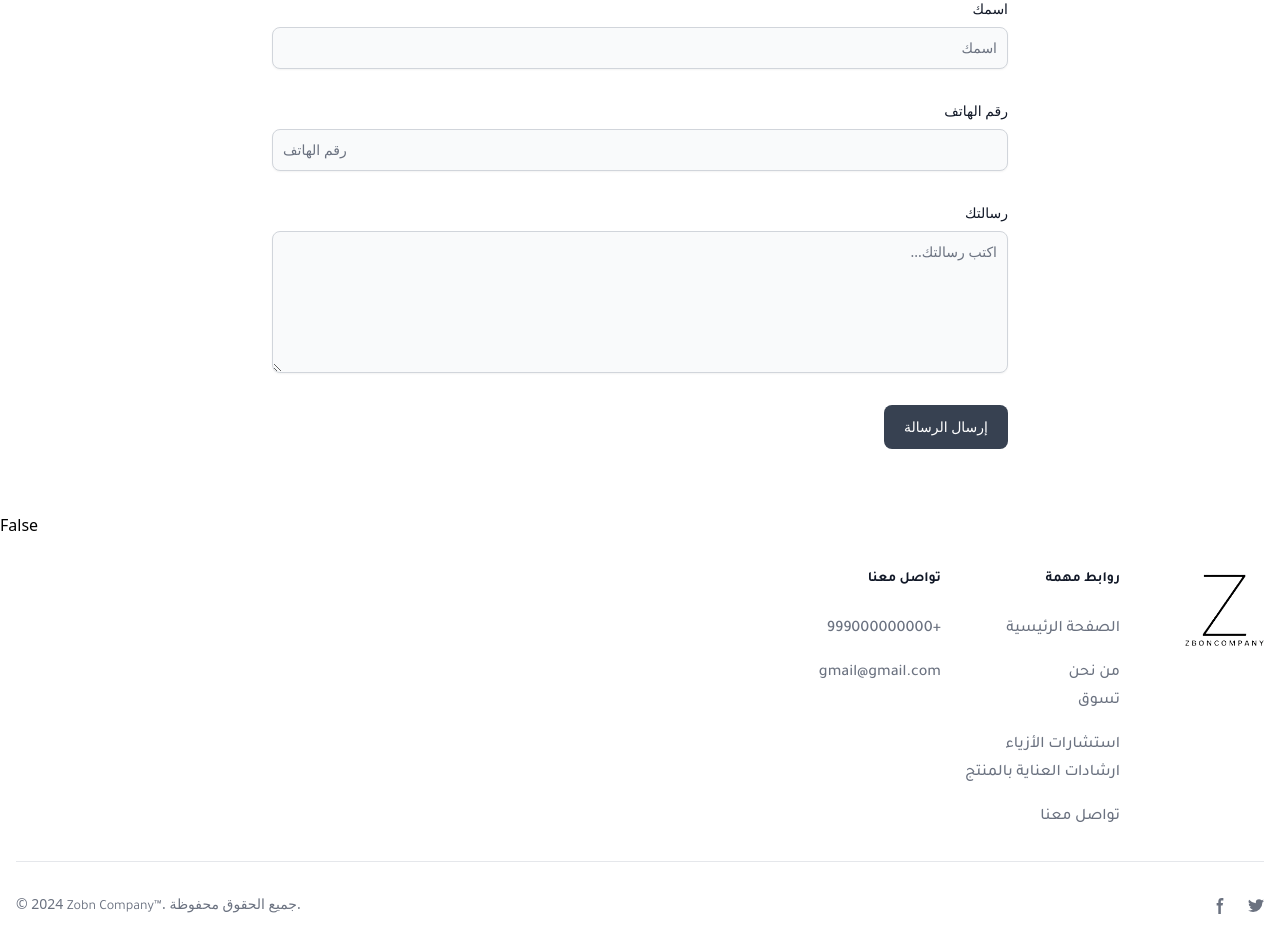
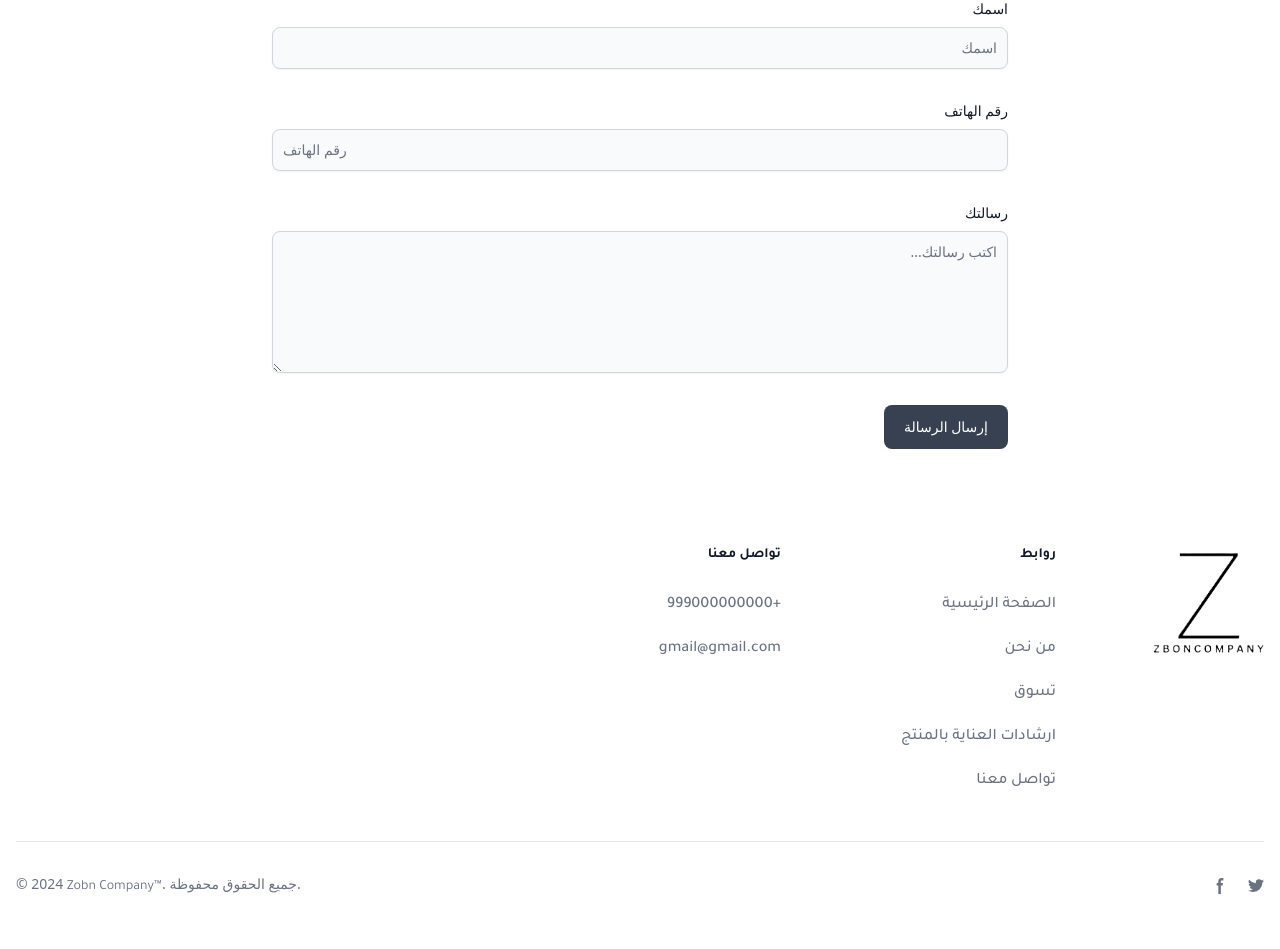
Before and after one commit to Abubakr-Alsheikh/zobn-company, a Django app: page /contact-us in a window 1280 px wide. Shown: the part 309-1258 px from the top of the page. After the commit the page ends 1203 px from the top, so only its background shows below. Run offline with Django 5.2, Linux system fonts and the light colour scheme; some libraries are stand-ins or nearby versions.

Commit message:
Cleaing up, adding js, improving footer

```diff
--- a/core/views.py
+++ b/core/views.py
@@ -55,7 +55,6 @@ def contact_us(request, slug=None):
             if product:
                 contact.product = product # associate the contact with product
             contact.save() # Now save
-            print(product)
             messages.success(request, 'تم إرسال رسالتك بنجاح!')
             if product:
                 return redirect('home:product_detail', slug=product.slug)
--- /dev/null
+++ b/static/js/scripts.js
@@ -0,0 +1,37 @@
+const headerContainer = document.getElementById("header-container");
+const logo = document.getElementById("logo");
+
+window.addEventListener("scroll", function () {
+  const scrollPosition = window.scrollY;
+
+  // Change header background
+  if (scrollPosition > 0) {
+    headerContainer.classList.add("bg-white", "dark:bg-gray-900", "border-b", "border-gray-200", "dark:border-gray-700");
+  } else {
+    headerContainer.classList.remove("bg-white", "dark:bg-gray-900", "border-b", "border-gray-200", "dark:border-gray-700");
+  }
+
+  // Change logo size
+  if (scrollPosition > 0) {
+    logo.classList.add("h-16"); // Adjust the height as needed
+    logo.classList.remove("h-24"); // Adjust the height as needed
+  } else {
+    logo.classList.remove("h-16");
+    logo.classList.add("h-24"); // Adjust the height as needed
+  }
+});
+
+document.addEventListener("DOMContentLoaded", function () {
+  var successModal = document.getElementById("successModal");
+  if (successModal) {
+    successModal.classList.remove("hidden"); // Show the modal immediately if present
+  }
+
+  // Add event listener to close button (optional)
+  var closeButtons = successModal.querySelectorAll('[data-modal-toggle="successModal"]');
+  closeButtons.forEach(function (closeButton) {
+    closeButton.addEventListener("click", function () {
+      successModal.classList.add("hidden");
+    });
+  });
+});
--- a/static/src/output.css
+++ b/static/src/output.css
@@ -1233,6 +1233,10 @@ input:checked + .toggle-bg {
   margin-left: auto;
 }
 
+.ml-24 {
+  margin-left: 6rem;
+}
+
 .block {
   display: block;
 }
@@ -1327,6 +1331,10 @@ input:checked + .toggle-bg {
 
 .h-modal {
   height: calc(100% - 2rem);
+}
+
+.h-28 {
+  height: 7rem;
 }
 
 .w-1\/2 {
@@ -1469,6 +1477,10 @@ input:checked + .toggle-bg {
 
 .grid-cols-7 {
   grid-template-columns: repeat(7, minmax(0, 1fr));
+}
+
+.flex-row {
+  flex-direction: row;
 }
 
 .flex-col {
@@ -2540,6 +2552,10 @@ h1, h2, h3, p, a{
     margin-top: 0px;
   }
 
+  .md\:ml-24 {
+    margin-left: 6rem;
+  }
+
   .md\:flex {
     display: flex;
   }
@@ -2574,6 +2590,18 @@ h1, h2, h3, p, a{
 
   .md\:flex-row {
     flex-direction: row;
+  }
+
+  .md\:flex-col {
+    flex-direction: column;
+  }
+
+  .md\:items-start {
+    align-items: flex-start;
+  }
+
+  .md\:items-center {
+    align-items: center;
   }
 
   .md\:justify-start {
@@ -2619,6 +2647,14 @@ h1, h2, h3, p, a{
     padding-bottom: 10rem;
   }
 
+  .md\:text-left {
+    text-align: left;
+  }
+
+  .md\:text-right {
+    text-align: right;
+  }
+
   .md\:text-justify {
     text-align: justify;
   }
--- a/templates/_base.html
+++ b/templates/_base.html
@@ -25,21 +25,8 @@
     <div class="mx-auto">{% block content %} {% endblock content %}</div>
 
     {% include "include/footer.html" %}
-    <script>
-      document.addEventListener('DOMContentLoaded', function() {
-        var successModal = document.getElementById('successModal');
-        if (successModal) {
-            successModal.classList.remove('hidden');  // Show the modal immediately if present
-        }
+    <script src="{% static "js/scripts.js" %}">
 
-        // Add event listener to close button (optional)
-        var closeButton = successModal.querySelector('[data-modal-toggle="successModal"]');
-        if (closeButton){
-            closeButton.addEventListener('click', function() {
-                successModal.classList.add('hidden');
-            })
-        }
-    });
     </script>
     <script src="https://cdn.jsdelivr.net/npm/flowbite@2.5.2/dist/flowbite.min.js"></script>
   </body>
--- a/templates/home/contact_us.html
+++ b/templates/home/contact_us.html
@@ -1,20 +1,13 @@
-
-{% extends "_base.html" %}
-{% load static %}
-{% block content %}
+{% extends "_base.html" %} {% load static %} {% block content %}
 
 <section class="bg-white dark:bg-gray-900 pt-24">
   <div class="py-8 lg:py-16 px-4 mx-auto max-w-screen-md" dir="rtl">
+    {% if product %}
+    <h2 class="mb-4 text-4xl tracking-tight font-extrabold text-center text-gray-900 dark:text-white">ادخل معلومات لنستطع التواصل معك</h2>
+    <p class="mb-8 lg:mb-16 font-light text-center text-gray-500 dark:text-gray-400 sm:text-xl">لقد قمت بأختيار "{{ product.name }}"</p>
+    {% else %}
     <h2 class="mb-4 text-4xl tracking-tight font-extrabold text-center text-gray-900 dark:text-white">اتصل بنا</h2>
-
-    {% if product %}
-        <p class="mb-8 lg:mb-16 font-light text-center text-gray-500 dark:text-gray-400 sm:text-xl">
-          لقد قمت بأختيار "{{ product.name }}"
-        </p>
-    {% else %}
-        <p class="mb-8 lg:mb-16 font-light text-center text-gray-500 dark:text-gray-400 sm:text-xl">
-            هل لديك أسئلة عامة أو اقتراحات?  اتصل بنا الآن!
-        </p>
+    <p class="mb-8 lg:mb-16 font-light text-center text-gray-500 dark:text-gray-400 sm:text-xl">هل لديك أسئلة عامة أو اقتراحات? اتصل بنا الآن!</p>
     {% endif %}
     <form action="{% if product.slug %}{% url 'home:product_contact_us' product.slug %}{% else %} {% url 'home:contact_us' %} {% endif %}" method="post" class="space-y-8">
       {% csrf_token %}
@@ -34,9 +27,8 @@
     </form>
   </div>
 </section>
-{{ show_modal }}
 {% if show_modal %}
-<div id="successModal" tabindex="-1"  class="overflow-y-auto overflow-x-hidden fixed top-0 right-0 left-0 z-50 w-full md:inset-0 h-modal md:h-full justify-center items-center flex">
+<div id="successModal" tabindex="-1" class="overflow-y-auto overflow-x-hidden fixed top-0 right-0 left-0 z-50 w-full md:inset-0 h-modal md:h-full justify-center items-center flex">
   <div class="relative p-4 w-full max-w-md h-full md:h-auto">
     <div class="relative p-4 text-center bg-white rounded-lg shadow dark:bg-gray-800 sm:p-5">
       <button type="button" class="text-gray-400 absolute top-2.5 right-2.5 bg-transparent hover:bg-gray-200 hover:text-gray-900 rounded-lg text-sm p-1.5 ml-auto inline-flex items-center dark:hover:bg-gray-600 dark:hover:text-white" data-modal-toggle="successModal">
@@ -51,15 +43,9 @@
       </div>
       {% for message in messages %}
       <p class="mb-4 text-lg font-semibold text-gray-900 dark:text-white">{{ message }}</p>
-                {% endfor %}
-
-            {% endif %}
-            <a href="{% url 'home:products' %}" type="button" class="py-2 px-3 text-sm font-medium text-center text-white rounded-lg bg-primary-600 hover:bg-primary-700 focus:ring-4 focus:outline-none focus:ring-primary-300 dark:focus:ring-primary-900">
-                هل تريد رأيت المزيد من منتجاتنا
-            </a>
+      {% endfor %} {% endif %}
+      <button data-modal-toggle="successModal" type="button" class="py-2 px-3 text-sm font-medium text-center text-white rounded-lg bg-primary-600 hover:bg-primary-700 focus:ring-4 focus:outline-none focus:ring-primary-300 dark:focus:ring-primary-900">إغلاق</button>
     </div>
   </div>
 </div>
-{% endif %}
-
-{% endblock content %}
+{% endif %} {% endblock content %}
--- a/templates/home/index.html
+++ b/templates/home/index.html
@@ -52,7 +52,7 @@
   </div>
 </section>
 
-<section class="bg-white dark:bg-gray-900">
+<section class="bg-white dark:bg-gray-900" id="about_us">
   <div class="gap-16 items-center py-8 px-4 mx-auto max-w-screen-xl lg:grid lg:grid-cols-2 lg:py-16 lg:px-6">
     <div class="font-light text-gray-500 sm:text-lg dark:text-gray-400 text-right">
       <h2 class="mb-4 text-4xl tracking-tight font-extrabold text-gray-900 dark:text-white">من نحن</h2>
--- a/templates/include/footer.html
+++ b/templates/include/footer.html
@@ -3,31 +3,31 @@
 <div class="container mx-auto bg-white">
   <footer class="bg-white dark:bg-gray-900">
     <div class="mx-auto w-full max-w-screen-xl p-4 py-6 lg:py-8">
-      <div class="md:flex md:justify-start" dir="rtl">
-        <div class="mb-6 md:mb-0 ml-16">
-          <a href="https://flowbite.com/" class="flex items-center"> <img src="{% static "images/logo.png" %}" class="h-20" alt="FlowBite Logo" /> </a>
+      <div class="flex md:justify-start md:flex-row flex-col md:items-start items-center" dir="rtl">
+        <div class="mb-6 md:mb-0 md:ml-24 justify-center">
+          <a href="https://flowbite.com/" class="flex items-center"> <img src="{% static "images/logo.png" %}" class="h-28" alt="FlowBite Logo" /> </a>
         </div>
-        <div class="grid grid-cols-2 gap-8 sm:gap-6 sm:grid-cols-3">
-          <div>
-            <h2 class="mb-6 text-sm font-semibold text-gray-900 uppercase dark:text-white">روابط مهمة</h2>
+        <div class="grid grid-cols-2 gap-8 sm:gap-6 sm:grid-cols-3 md:text-right text-center">
+          <div class="md:ml-24">
+            <h2 class="mb-6 text-sm font-semibold text-gray-900 uppercase dark:text-white">روابط</h2>
             <ul class="text-gray-500 dark:text-gray-400 font-medium">
               <li class="mb-4">
-                <a href="https://flowbite.com/" class="hover:underline">الصفحة الرئيسية</a>
-              </li>
-              <li>
-                <a href="https://tailwindcss.com/" class="hover:underline">من نحن</a>
+                <a href="{% url "home:index" %}" class="hover:underline">الصفحة الرئيسية</a>
               </li>
               <li class="mb-4">
-                <a href="https://flowbite.com/" class="hover:underline">تسوق</a>
-              </li>
-              <li>
-                <a href="https://tailwindcss.com/" class="hover:underline">استشارات الأزياء</a>
+                <a href="{% url "home:about_us" %}#about_us" class="hover:underline">من نحن</a>
               </li>
               <li class="mb-4">
-                <a href="https://flowbite.com/" class="hover:underline">ارشادات العناية بالمنتج</a>
+                <a href="{% url "home:products" %}" class="hover:underline">تسوق</a>
               </li>
-              <li>
-                <a href="https://tailwindcss.com/" class="hover:underline">تواصل معنا</a>
+              {% comment %} <li class="mb-4">
+                <a href="{% url "home:contact_us" %}" class="hover:underline">استشارات الأزياء</a>
+              </li> {% endcomment %}
+              <li class="mb-4">
+                <a href="{% url "home:product_care_guides" %}" class="hover:underline">ارشادات العناية بالمنتج</a>
+              </li>
+              <li class="mb-4">
+                <a href="{% url "home:contact_us" %}" class="hover:underline">تواصل معنا</a>
               </li>
             </ul>
           </div>
--- a/templates/include/header.html
+++ b/templates/include/header.html
@@ -28,7 +28,7 @@
             <a href="{% url "home:products" %}" class="block py-2 px-3 text-gray-900 rounded hover:bg-gray-100 md:hover:bg-transparent md:hover:text-primary-700 md:p-0 md:dark:hover:text-primary-500 dark:text-white dark:hover:bg-gray-700 dark:hover:text-white md:dark:hover:bg-transparent dark:border-gray-700">تسوق</a>
           </li>
           <li>
-            <a href="{% url "home:about_us" %}" class="block py-2 px-3 text-gray-900 rounded hover:bg-gray-100 md:hover:bg-transparent md:hover:text-primary-700 md:p-0 md:dark:hover:text-primary-500 dark:text-white dark:hover:bg-gray-700 dark:hover:text-white md:dark:hover:bg-transparent dark:border-gray-700">من نحن</a>
+            <a href="{% url "home:about_us" %}#about_us" class="block py-2 px-3 text-gray-900 rounded hover:bg-gray-100 md:hover:bg-transparent md:hover:text-primary-700 md:p-0 md:dark:hover:text-primary-500 dark:text-white dark:hover:bg-gray-700 dark:hover:text-white md:dark:hover:bg-transparent dark:border-gray-700">من نحن</a>
           </li>
           <li>
             <a href="{% url "home:index" %}" class="block py-2 px-3 text-white bg-primary-700 rounded md:bg-transparent md:text-primary-700 md:p-0 md:dark:text-primary-500" aria-current="page">الصفحة الرئيسية</a>
@@ -38,28 +38,3 @@
     </div>
   </nav>
 </header>
-
-<script>
-  const headerContainer = document.getElementById('header-container');
-  const logo = document.getElementById('logo');
-
-  window.addEventListener('scroll', function() {
-    const scrollPosition = window.scrollY;
-
-    // Change header background
-    if (scrollPosition > 0) {
-      headerContainer.classList.add('bg-white', 'dark:bg-gray-900', 'border-b', 'border-gray-200', 'dark:border-gray-700');
-    } else {
-      headerContainer.classList.remove('bg-white', 'dark:bg-gray-900', 'border-b', 'border-gray-200', 'dark:border-gray-700');
-    }
-
-    // Change logo size
-    if (scrollPosition > 0) {
-      logo.classList.add('h-16'); // Adjust the height as needed
-      logo.classList.remove('h-24'); // Adjust the height as needed
-    } else {
-      logo.classList.remove('h-16');
-      logo.classList.add('h-24'); // Adjust the height as needed
-    }
-  });
-</script>
```
Also changed, not shown: templates/home/product_detail.html (+5 -14 lines). Lines whose indentation alone changed are shown as unchanged.
